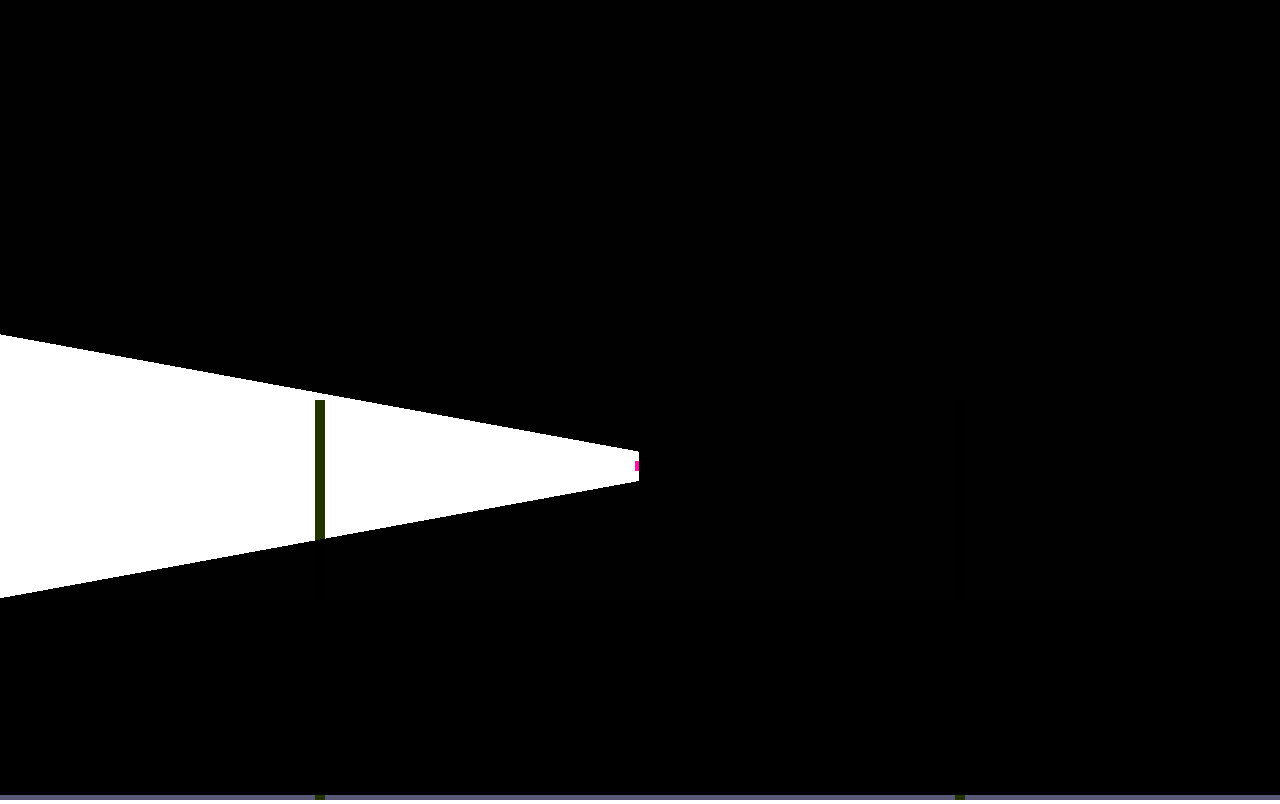
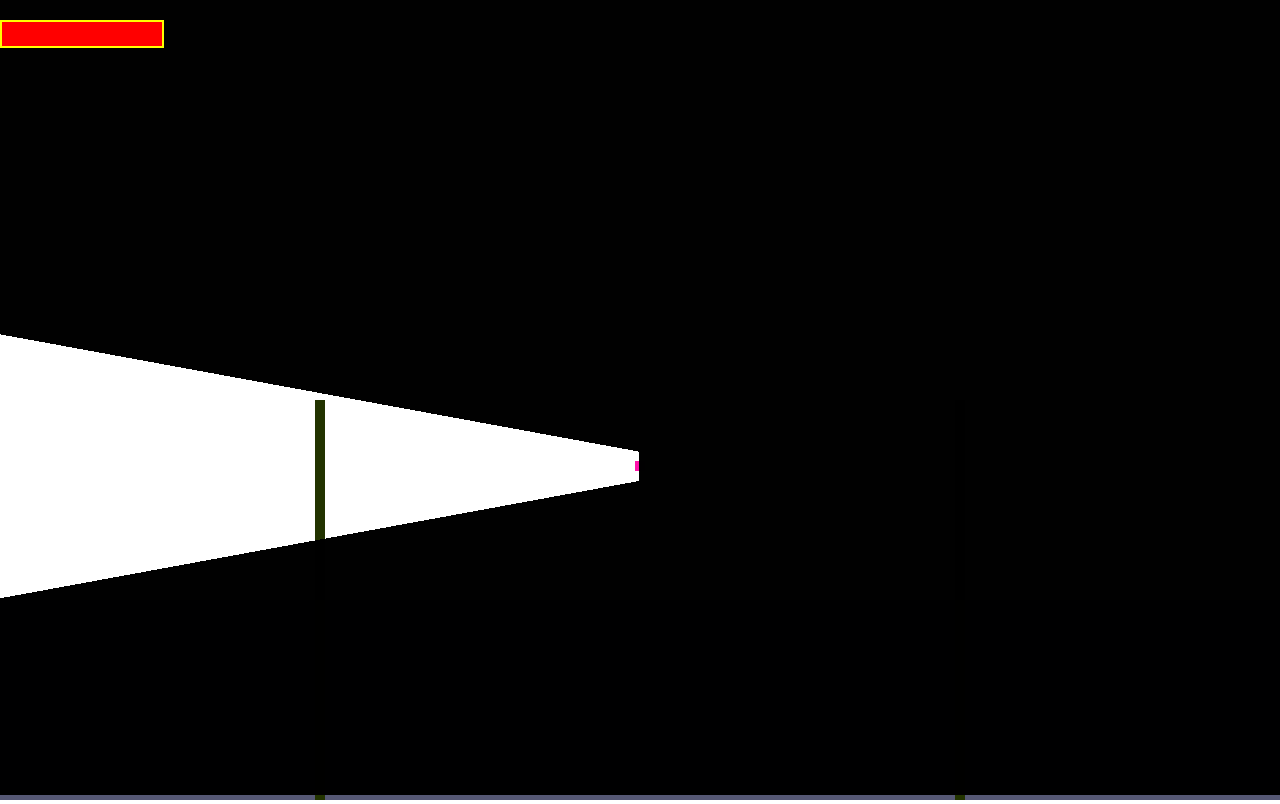
Before and after one commit to cheekujodhpur/ubisoft-gamejam, a plain HTML site: page index.html in a window 1280 px wide. Drawn offline with nearby package versions, Linux system fonts and the light colour scheme; animation ran at ten frames a second.

Commit message:
Oxy bar UI

```diff
--- a/css/infoDialog.css
+++ b/css/infoDialog.css
@@ -9,7 +9,7 @@
     margin: auto;
     width: 60%;
     border: 3px solid black;
-    padding: 10px;
+    padding: 5px;
     top:0;
     bottom: 0;
     left: 0;
--- a/index.html
+++ b/index.html
@@ -7,10 +7,22 @@
 			body { margin: 0; }
 			canvas { width: 100%; height: 100% }
 		</style>
+		  <link rel="stylesheet" href="css/infoDialog.css">
 	</head>
 	<body>
+		<div style="position: fixed;top: 20px;width: 10em;height: 24px; background-color: grey; border: solid 2px yellow">
+  			<div id = "oxyBar" style="height:24px;width:100%; background-color: red;" data-value =100></div>
+		</div>
+
+		<div id="infoBox" class="center">
+			<center><h2 style="font-family: sans-serif;">Information</h2></center>
+			<p id="message"></p>
+		</div>
+
 		<script src="js/three.js"></script>
 		<script src="js/func.js"></script>
+		<script src="https://ajax.googleapis.com/ajax/libs/jquery/3.2.1/jquery.min.js"></script>
+		<script src="js/infoDialog.js"></script>
 		<script>
 			var scene = new THREE.Scene();
 			var width = window.innerWidth;
@@ -89,6 +101,9 @@
 			var secondBB;
 			var isInWater = false;
 
+			var percentOxy;
+			var oxy;
+
 			var animate = function () {
 				requestAnimationFrame( animate );
 
@@ -146,6 +161,33 @@
 				darknessFilter.rotation.z = 0.8*darknessFilter.rotation.z-0.2*torchDirection;
 
 				renderer.render(scene, camera);
+
+				percentOxy = document.getElementById("oxyBar").style.width;
+				oxy = document.getElementById("oxyBar").getAttribute('data-value');
+				if(!isInWater && oxy<100) {
+					oxy += 40;
+					percentOxy = oxy+'%';
+					document.getElementById("oxyBar").style.width = percentOxy;
+					document.getElementById("oxyBar").setAttribute('data-value',oxy)
+				}
+				if(isInWater && oxy>0 && oxy<=100) {
+					oxy = Number(oxy).toFixed(2)-  Number(0.1).toFixed(2);
+					percentOxy = oxy+'%';
+					document.getElementById("oxyBar").style.width = percentOxy;
+					document.getElementById("oxyBar").setAttribute('data-value',oxy)
+				}
+				if(oxy==0) {
+					document.getElementById("infoBox").style.display = "block";
+					document.getElementById("message").innerHTML = "Death!";
+					onkeydown = onkeyup = function(event) {
+						if(event.keyCode = 27) {
+							location.reload();
+						}
+					}
+
+				}
+
+
 			};
 
 			animate();
```
